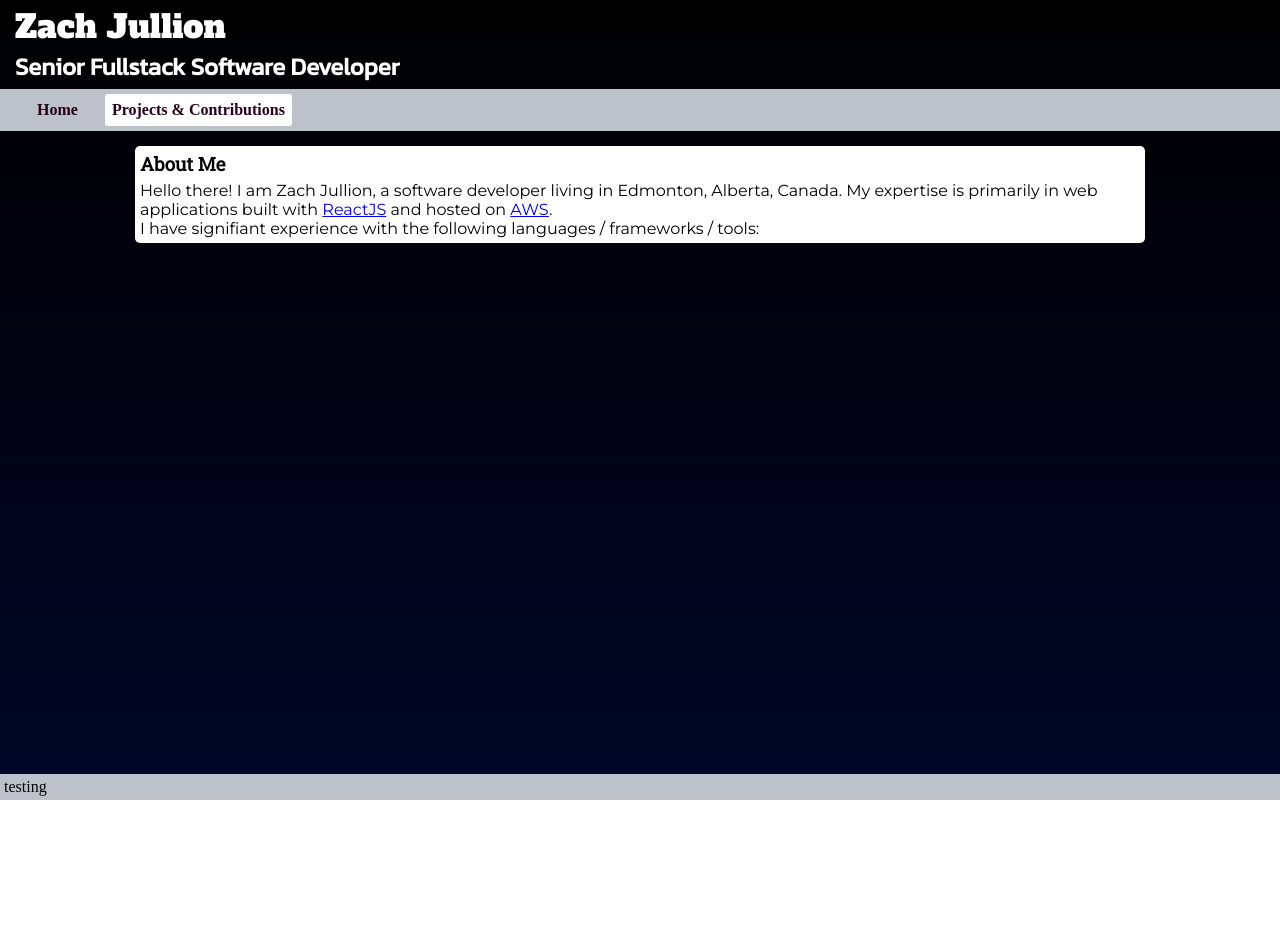
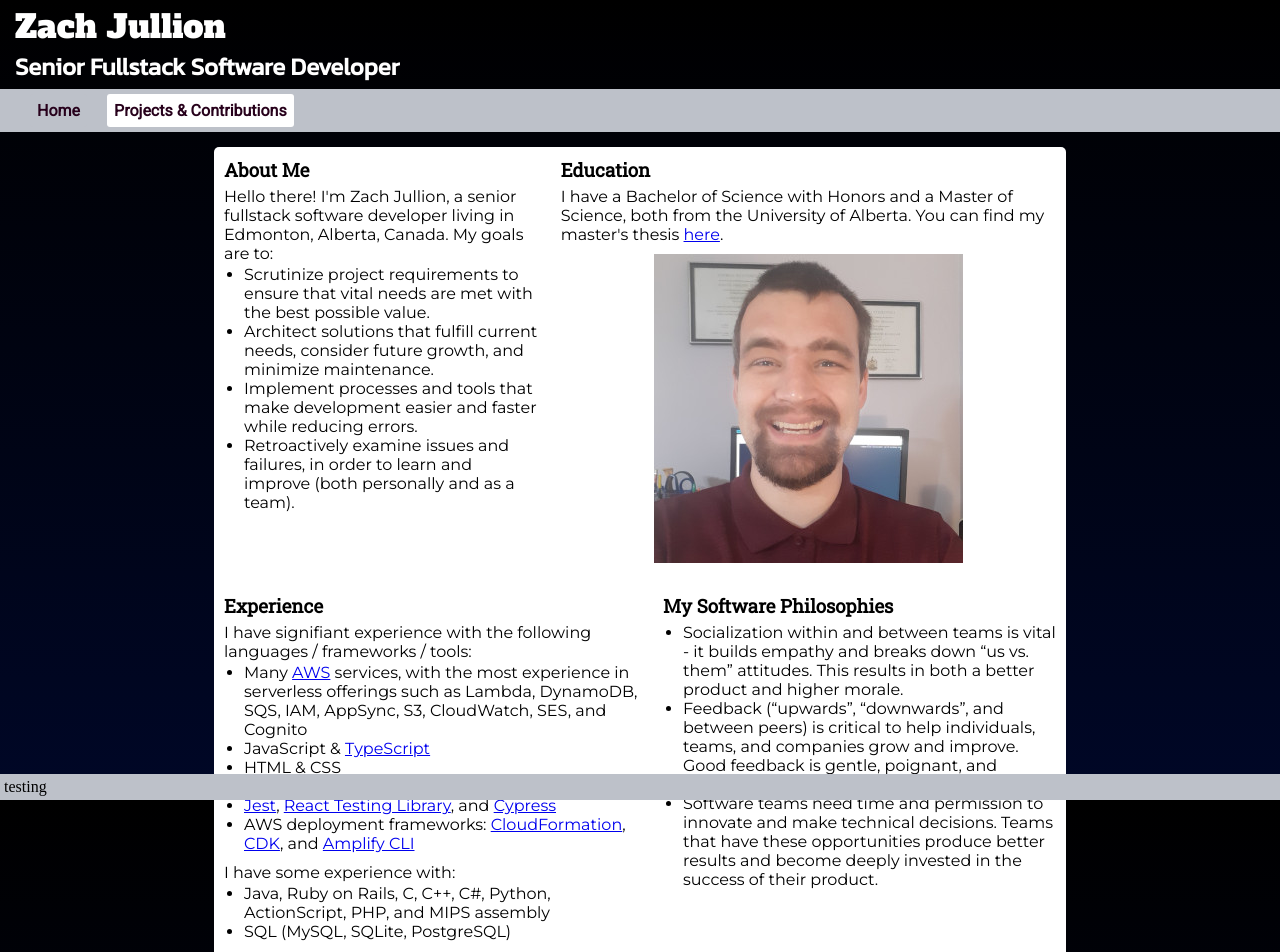
Before and after one commit to zjullion/zjullionca, a React app in the folder frontend/: page / in a window 1280 px wide. Shown: the top 952 px of the page. Before the commit the page ends 800 px from the top, so only its background shows below. Built offline with nearby package versions, Linux system fonts and the light colour scheme.

Commit message:
Complete Home page

```diff
--- a/frontend/src/components/Home.tsx
+++ b/frontend/src/components/Home.tsx
@@ -1,18 +1,106 @@
 import { FunctionComponent } from 'react'
 
-import { SafeLink, Text, Title } from './base'
+import { FlexChild, FlexDiv, Image, ListItem, SafeLink, Text, Title, UnorderedList } from './base'
 
 export const Home: FunctionComponent = () => {
   return (
-    <>
-      <Title>About Me</Title>
-      <Text>
-        Hello there! I am Zach Jullion, a software developer living in Edmonton, Alberta, Canada. My
-        expertise is primarily in web applications built with{' '}
-        <SafeLink content="ReactJS" to="https://react.dev" /> and hosted on{' '}
-        <SafeLink content="AWS" to="https://aws.amazon.com/" />.
-      </Text>
-      <Text>I have signifiant experience with the following languages / frameworks / tools:</Text>
-    </>
+    <FlexDiv>
+      <FlexChild>
+        <Title>About Me</Title>
+        <Text>
+          Hello there! I&apos;m Zach Jullion, a senior fullstack software developer living in
+          Edmonton, Alberta, Canada. My goals are to:
+        </Text>
+        <UnorderedList>
+          <ListItem>
+            Scrutinize project requirements to ensure that vital needs are met with the best
+            possible value.
+          </ListItem>
+          <ListItem>
+            Architect solutions that fulfill current needs, consider future growth, and minimize
+            maintenance.
+          </ListItem>
+          <ListItem>
+            Implement processes and tools that make development easier and faster while reducing
+            errors.
+          </ListItem>
+          <ListItem>
+            Retroactively examine issues and failures, in order to learn and improve (both
+            personally and as a team).
+          </ListItem>
+        </UnorderedList>
+      </FlexChild>
+      <FlexChild>
+        <Title>Education</Title>
+        <Text>
+          I have a Bachelor of Science with Honors and a Master of Science, both from the University
+          of Alberta. You can find my master&apos;s thesis{' '}
+          <SafeLink
+            content="here"
+            to="https://era.library.ualberta.ca/items/82a7eb86-455b-4938-8630-6c57e9398ae5"
+          />
+          .
+        </Text>
+        <Image alt="Photo of Zach Jullion's face" src="/img/headshot.jpg" />
+      </FlexChild>
+      <FlexChild>
+        <Title>Experience</Title>
+        <Text>I have signifiant experience with the following languages / frameworks / tools:</Text>
+        <UnorderedList>
+          <ListItem>
+            Many <SafeLink content="AWS" to="https://aws.amazon.com" /> services, with the most
+            experience in serverless offerings such as Lambda, DynamoDB, SQS, IAM, AppSync, S3,
+            CloudWatch, SES, and Cognito
+          </ListItem>
+          <ListItem>
+            JavaScript & <SafeLink content="TypeScript" to="https://www.typescriptlang.org" />
+          </ListItem>
+          <ListItem>HTML & CSS</ListItem>
+          <ListItem>
+            <SafeLink content="ReactJS" to="https://react.dev" />
+          </ListItem>
+          <ListItem>
+            <SafeLink content="Jest" to="https://jestjs.io" />,{' '}
+            <SafeLink
+              content="React Testing Library"
+              to="https://testing-library.com/docs/react-testing-library/intro"
+            />
+            , and <SafeLink content="Cypress" to="https://www.cypress.io" />
+          </ListItem>
+          <ListItem>
+            AWS deployment frameworks:{' '}
+            <SafeLink content="CloudFormation" to="https://aws.amazon.com/cloudformation" />,{' '}
+            <SafeLink content="CDK" to="https://aws.amazon.com/cdk" />, and{' '}
+            <SafeLink content="Amplify CLI" to="https://docs.amplify.aws/javascript/tools/cli" />
+          </ListItem>
+        </UnorderedList>
+        <Text>I have some experience with:</Text>
+        <UnorderedList>
+          <ListItem>
+            Java, Ruby on Rails, C, C++, C#, Python, ActionScript, PHP, and MIPS assembly
+          </ListItem>
+          <ListItem>SQL (MySQL, SQLite, PostgreSQL)</ListItem>
+        </UnorderedList>
+      </FlexChild>
+      <FlexChild>
+        <Title>My Software Philosophies</Title>
+        <UnorderedList>
+          <ListItem>
+            Socialization within and between teams is vital - it builds empathy and breaks down “us
+            vs. them” attitudes. This results in both a better product and higher morale.
+          </ListItem>
+          <ListItem>
+            Feedback (“upwards”, “downwards”, and between peers) is critical to help individuals,
+            teams, and companies grow and improve. Good feedback is gentle, poignant, and
+            actionable, but not “brutally honest”.
+          </ListItem>
+          <ListItem>
+            Software teams need time and permission to innovate and make technical decisions. Teams
+            that have these opportunities produce better results and become deeply invested in the
+            success of their product.
+          </ListItem>
+        </UnorderedList>
+      </FlexChild>
+    </FlexDiv>
   )
 }
--- a/frontend/src/components/PageContainer.tsx
+++ b/frontend/src/components/PageContainer.tsx
@@ -30,7 +30,7 @@ const StyledBarLink = styled(Link)<{ isCurrentUrl: boolean }>`
   border-radius: 3px;
   padding: 7px;
   margin: 0;
-  font-family: 'Roboto, "Open Sans", sans-serif';
+  font-family: 'Roboto', 'Open Sans', sans-serif;
   font-weight: bold;
   text-decoration: none;
   color: #27001b;
@@ -48,8 +48,32 @@ const ContentContainer = styled.div`
   background: white;
   color: black;
   margin: 15px auto;
-  width: min(95%, 1000px);
-  padding: 5px;
+  @media only screen and (min-width: 1621px) {
+    width: 60%;
+  }
+  @media only screen and (max-width: 1620px) {
+    width: 65%;
+  }
+  @media only screen and (max-width: 1080px) {
+    width: 70%;
+  }
+  @media only screen and (max-width: 810px) {
+    width: 75%;
+  }
+  @media only screen and (max-width: 675px) {
+    width: 80%;
+  }
+  @media only screen and (max-width: 540px) {
+    width: 85%;
+  }
+  @media only screen and (max-width: 450px) {
+    width: 90%;
+  }
+  @media only screen and (max-width: 360px) {
+    width: 95%;
+  }
+  min-width: 275px;
+  padding: 10px;
   border-radius: 5px;
 `
 
--- a/frontend/src/components/Projects.tsx
+++ b/frontend/src/components/Projects.tsx
@@ -1,5 +1,16 @@
 import { FunctionComponent } from 'react'
+import { SafeLink } from './base'
 
 export const Projects: FunctionComponent = () => {
-  return <>Projects</>
+  return (
+    <>
+      My formal education conists of both a BSc Honors and a MSc from the University of Alberta. You
+      can take a look at my master&apos;s thesis{' '}
+      <SafeLink
+        content="here"
+        to="https://era.library.ualberta.ca/items/82a7eb86-455b-4938-8630-6c57e9398ae5"
+      />
+      .
+    </>
+  )
 }
--- a/frontend/src/components/base.tsx
+++ b/frontend/src/components/base.tsx
@@ -2,16 +2,28 @@ import { FunctionComponent } from 'react'
 import { Link } from 'react-router-dom'
 import { styled } from 'styled-components'
 
-export const Text = styled.p`
-  margin: 0;
-  padding: 0;
-  font-family: Montserrat, 'Open Sans', sans-serif;
+export const FlexDiv = styled.div`
+  display: flex;
+  flex-direction: row;
+  flex-wrap: wrap;
+  justify-content: space-between;
+  gap: 20px;
 `
 
-export const Title = styled.h3`
-  margin: 0 0 5px 0;
-  padding: 0;
-  font-family: 'Roboto Slab', serif;
+export const FlexChild = styled.div`
+  flex: 1 1 min-content;
+  height: fit-content;
+  min-width: 250px;
+  max-width: max-content;
+`
+
+export const Image = styled.img`
+  display: block;
+  margin: 10px auto;
+`
+
+export const ListItem = styled.li`
+  font-family: Montserrat, 'Open Sans', sans-serif;
 `
 
 export type SafeLinkProps = {
@@ -28,3 +40,20 @@ export const SafeLink: FunctionComponent<SafeLinkProps> = (props) => {
     </Link>
   )
 }
+
+export const Text = styled.p`
+  margin: 0;
+  padding: 0;
+  font-family: Montserrat, 'Open Sans', sans-serif;
+`
+
+export const Title = styled.h3`
+  margin: 0 0 5px 0;
+  padding: 0;
+  font-family: 'Roboto Slab', serif;
+`
+
+export const UnorderedList = styled.ul`
+  margin: 2px 0 10px 0;
+  padding: 0 0 0 20px;
+`
```
Also changed, not shown: frontend/public/img/headshot.jpg (added).
